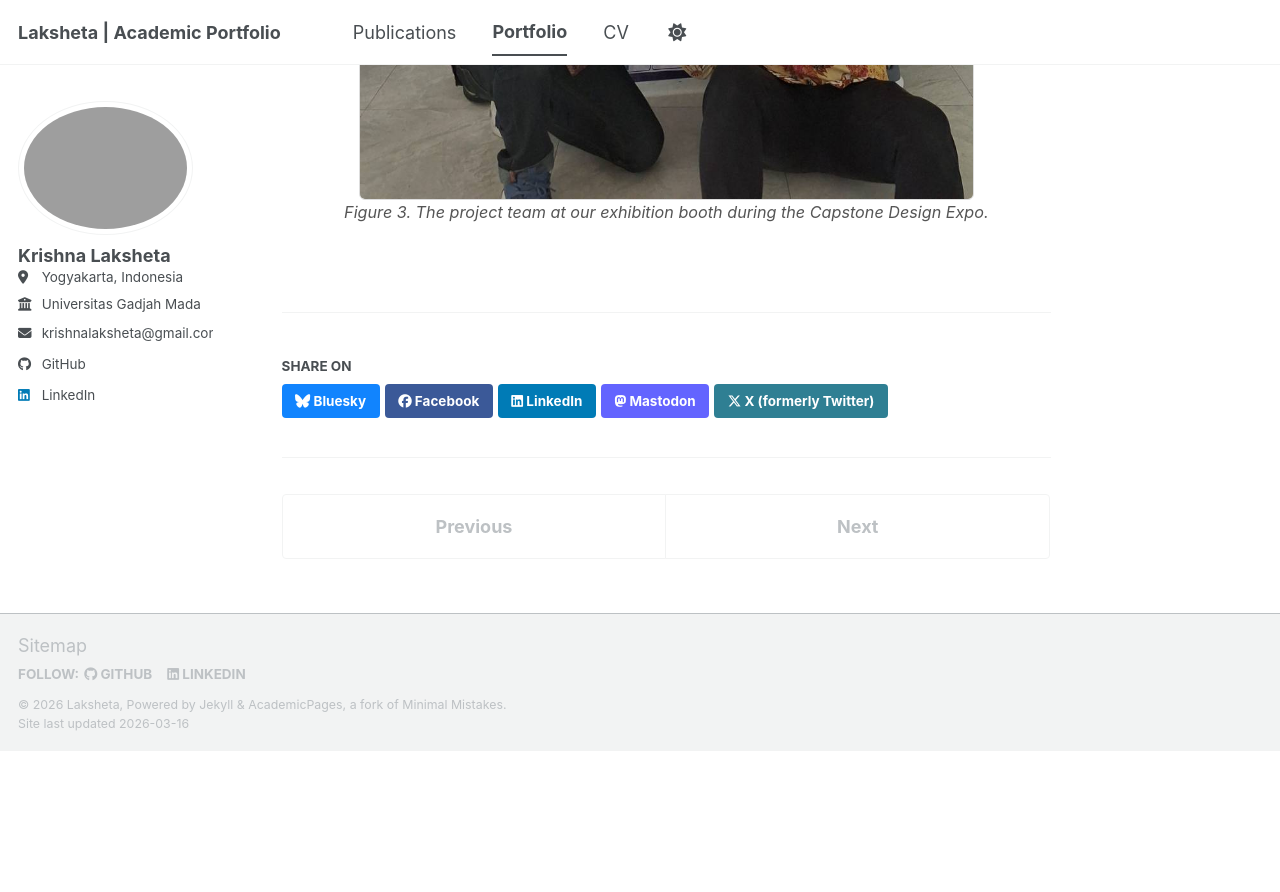
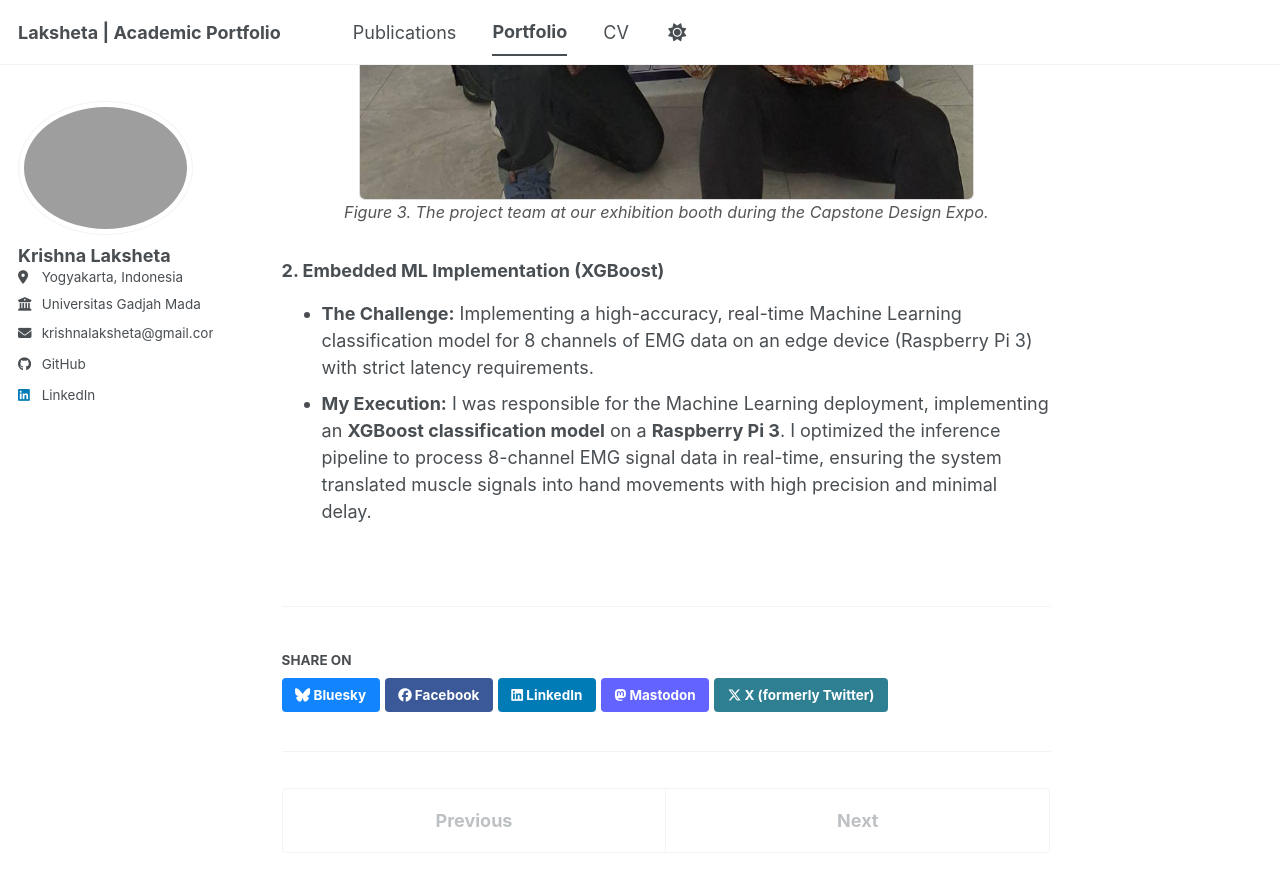
Before and after one commit to laksheta/laksheta.github.io, a Jekyll site: the page built from _portfolio/portfolio-6.md, in a window 1280 px wide and 900 px high, scrolled down 1929 px. Shown: the top 892 px of the window. Built offline with Jekyll 4.4.1, drawn with Linux system fonts in a browser that asks for light colours; a script bundle is joined from its source files by our own code; library files that are not in the unit come from our copies; before the commit the page ends 2680 px from its top, so only the background shows below that.

Commit message:
port-6: add 2nd section

```diff
--- a/_portfolio/portfolio-6.md
+++ b/_portfolio/portfolio-6.md
@@ -25,3 +25,7 @@ I served as the **Project Lead** and managed a cross-disciplinary team. I coordi
   <img src="/images/portofolio/6/1.jpg" alt="Capstone Project Expo Team" style="max-width: 80%; border-radius: 6px; border: 1px solid #ddd;">
   <p style="font-size: 0.9em; color: #555;"><i>Figure 3. The project team at our exhibition booth during the Capstone Design Expo.</i></p>
 </div>
+
+### 2. Embedded ML Implementation (XGBoost)
+* **The Challenge:** Implementing a high-accuracy, real-time Machine Learning classification model for 8 channels of EMG data on an edge device (Raspberry Pi 3) with strict latency requirements.
+* **My Execution:** I was responsible for the Machine Learning deployment, implementing an **XGBoost classification model** on a **Raspberry Pi 3**. I optimized the inference pipeline to process 8-channel EMG signal data in real-time, ensuring the system translated muscle signals into hand movements with high precision and minimal delay.
```
